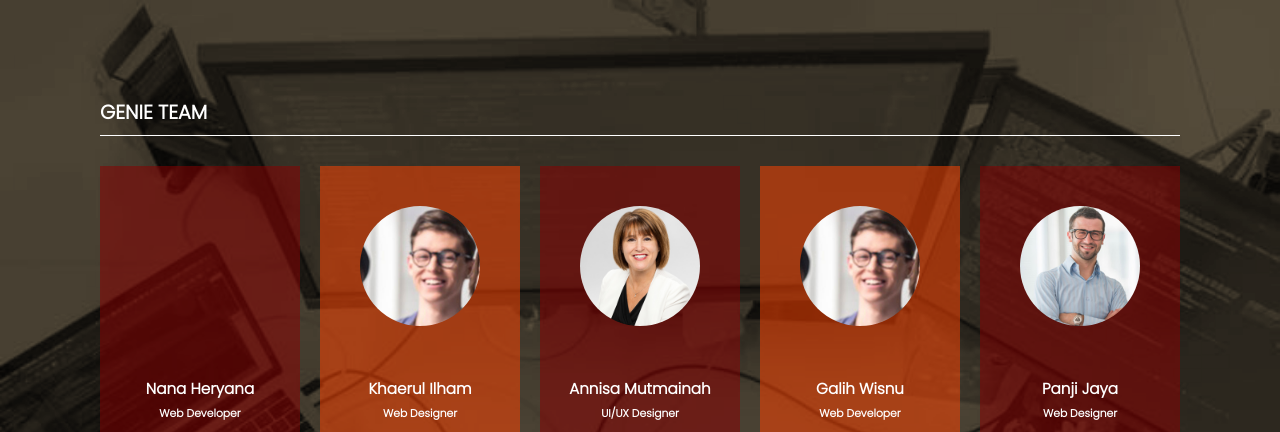
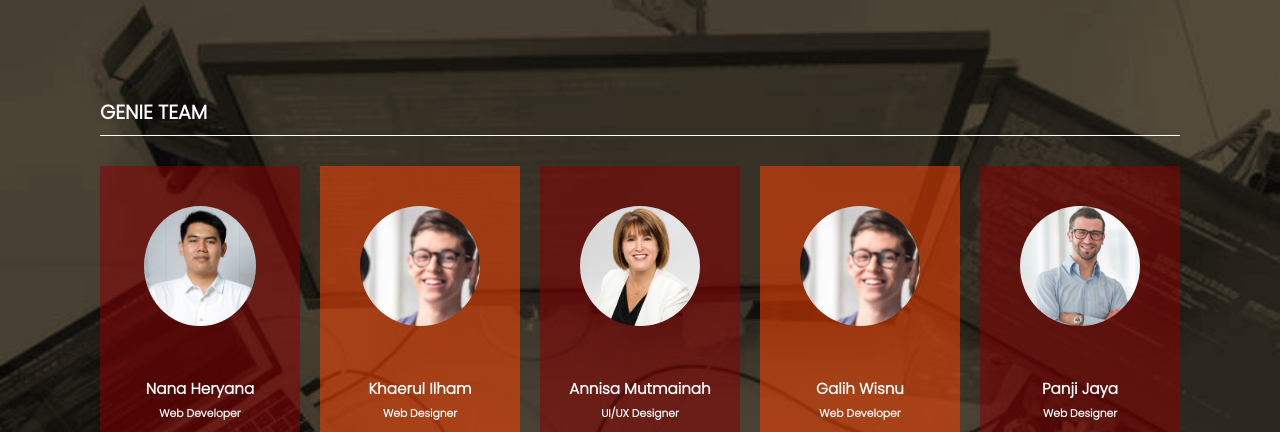
Before and after one commit to nahers24/progate, a plain HTML site: page index.html in a window 1280 px wide. Shown: the top 432 px of the page. Drawn offline with Linux system fonts and the light colour scheme.

Commit message:
Update index.html

```diff
--- a/index.html
+++ b/index.html
@@ -24,7 +24,7 @@
                 <div class="team">
                     <div class="card red">
                         <div class="image">
-                            <img src="./images/team-1.jpg" alt="">
+                            <img src="./images/nana.jpg" alt="">
                         </div>
                         <div class="name">
                             <h3>Nana Heryana</h3>
```
